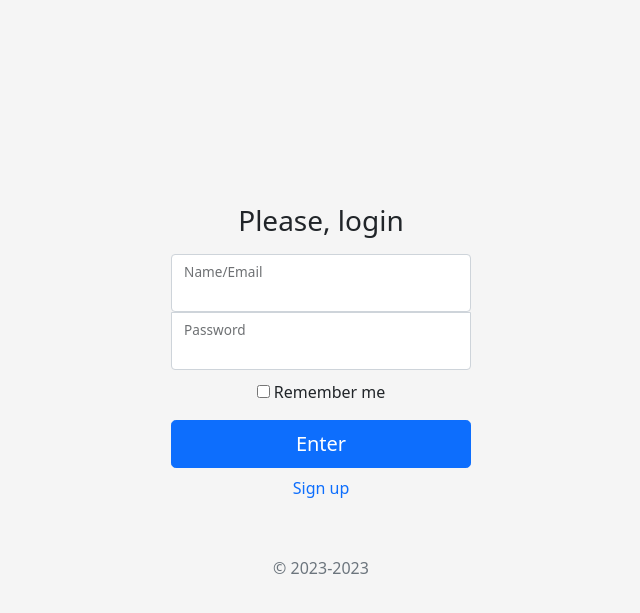
After one commit to NokASur/Flaskoidnost, a Flask app: page /login in a window 1280 px wide. The commit adds this page. Shown: the top 613 px of the page, without its empty margins (319-959 px from the left). Run offline with Flask 3, Linux system fonts and the light colour scheme.

Commit message:
Header and updated registration system

```diff
--- a/app.py
+++ b/app.py
@@ -15,10 +15,12 @@ class User(db.Model):
     _id = db.Column("id", db.Integer, primary_key=True)
     name = db.Column(db.String(100))
     email = db.Column(db.String(100))
+    password = db.Column(db.String(100))
 
-    def __init__(self, name, email):
+    def __init__(self, password, email, name):
         self.name = name
         self.email = email
+        self.password = password
 
     def repr(self):
         flash("Name: " + self.name + "\nEmail: " + self.email + "\n")
@@ -34,21 +36,90 @@ if __name__ == "__main__":
 @app.route('/')
 def index():
     if "name" not in session:
-        return render_template("index.html")
+        return redirect(url_for("login"))
     else:
-        return render_template("index.html")
+        return render_template("index.html", name=session["name"])
 
 
-@app.route('/registration', methods=["GET", "POST"])
-def registration():
+@app.route('/login', methods=["GET", "POST"])
+def login(meta_fill="Name/Email", password_fill="Password"):
     if request.method == "POST":
-        session["name"] = 'basic'
-        session["email"] = 'check'
-        db.add(User(session['name'], session['email']))
-        db.commit()
+        meta = request.form['meta']
+        password = request.form['password']
+        bad = 1
+        if meta == '' or password == '':
+            add = "Please, fill this form too!"
+            if password == '':
+                password_fill = add + "(PASSWORD)"
+            if meta == '':
+                meta_fill = add + "(NAME/EMAIL)"
+
+        elif db.session.query(User).filter(User.name == meta).first() is None and \
+                db.session.query(User).filter(User.email == meta).first() is None:
+            meta_fill = "Incorrect name/email"
+        else:
+            account = db.session.query(User).filter(User.name == meta).first() or db.session.query(User).filter(User.email == meta).first()
+            if account.password != password:
+                password_fill = "Incorrect password"
+            else:
+                session["password"] = account.password
+                session["email"] = account.email
+                session["name"] = account.name
+                bad = 0
+        if bad:
+            return render_template("login.html", meta_fill=meta_fill, password_fill=password_fill)
+
+        session.permanent = True
         return redirect(url_for("index"))
     else:
         if "name" in session:
             return redirect(url_for("index"))
         else:
-            return render_template("reginstration.html")
+            return render_template("login.html", meta_fill=meta_fill, password_fill=password_fill)
+
+
+@app.route('/sign_up', methods=["GET", "POST"])
+def sign_up(email_fill="Email", name_fill="Nickname", password_fill="Password"):
+    if request.method == "POST":
+        email = request.form['email']
+        name = request.form['name']
+        password = request.form['password']
+        bad = 1
+        if email == '' or password == '' or name == '':
+            add = "Please, fill this form too!"
+            if password == '':
+                password_fill = add + "(PASSWORD)"
+            if name == '':
+                name_fill = add + "(NAME)"
+            if email == '':
+                email_fill = add + "(EMAIL)"
+
+        elif db.session.query(User).filter(User.name == name).first() is not None:
+            name_fill = "This name is in use"
+
+        elif db.session.query(User).filter(User.email == email).first() is not None:
+            email_fill = "This email is in use"
+        else:
+            bad = 0
+        if bad:
+            return render_template("sign_up.html", email_fill=email_fill, name_fill=name_fill, password_fill=password_fill)
+
+        session["password"] = request.form["password"]
+        session["email"] = request.form["email"]
+        session["name"] = request.form["name"]
+        session.permanent = True
+        db.session.add(User(session["password"], session["email"], session["name"]))
+        db.session.commit()
+        return redirect(url_for("index"))
+
+    if "name" in session:
+        return redirect(url_for("index"))
+    else:
+        return render_template("sign_up.html", email_fill=email_fill, name_fill=name_fill, password_fill=password_fill)
+
+
+@app.route('/logout')
+def logout():
+    if "name" in session:
+        session.pop("name")
+    return redirect(url_for('login'))
--- a/templates/base.html
+++ b/templates/base.html
@@ -34,6 +34,9 @@
   </head>
 
 <body class="text-center">
+{% block header %}
+
+{% endblock %}
 
 {% block flash %}
     {% with msgs = get_flashed_messages() %}
--- /dev/null
+++ b/templates/login.html
@@ -0,0 +1,18 @@
+{% extends "registration_base.html" %}
+
+{% block information %}
+    <h1 class="h3 mb-3 fw-normal">Please, login</h1>
+
+    <div class="form-floating">
+        <input type="text" class="form-control" id="floatingInput" name="meta">
+        <label for="floatingInput">{{ meta_fill }}</label>
+    </div>
+    <div class="form-floating">
+        <input type="password" class="form-control" id="floatingPassword" name="password">
+        <label for="floatingPassword">{{ password_fill }}</label>
+    </div>
+{% endblock %}
+
+{% block reg_change %}
+    <a class="nav-link" href="/sign_up">Sign up</a>
+{% endblock %}
--- /dev/null
+++ b/templates/registration_base.html
@@ -0,0 +1,23 @@
+{% extends "base.html" %}
+
+{% block title %}Beginning{% endblock %}
+{% block main %}
+
+    <main class="form-signin">
+        <form method="POST" action="#">
+            {#    <img class="mb-4" src="/docs/5.0/assets/brand/bootstrap-logo.svg" alt="" width="72" height="57">#}
+            {% block information %}
+            {% endblock %}
+            <div class="checkbox mb-3">
+                <label>
+                    <input type="checkbox" value="remember-me"> Remember me
+                </label>
+            </div>
+            <button class="w-100 btn btn-lg btn-primary" type="submit">Enter</button>
+            {% block reg_change %}
+            {% endblock %}
+            <p class="mt-5 mb-3 text-muted">&copy; 2023-2023</p>
+        </form>
+    </main>
+
+{% endblock %}
```
Also changed, not shown: templates/header_base.html (added, +33 -0 lines), templates/index.html (+3 -24 lines), templates/sign_up.html (added, +22 -0 lines), templates/logout.html (added).
